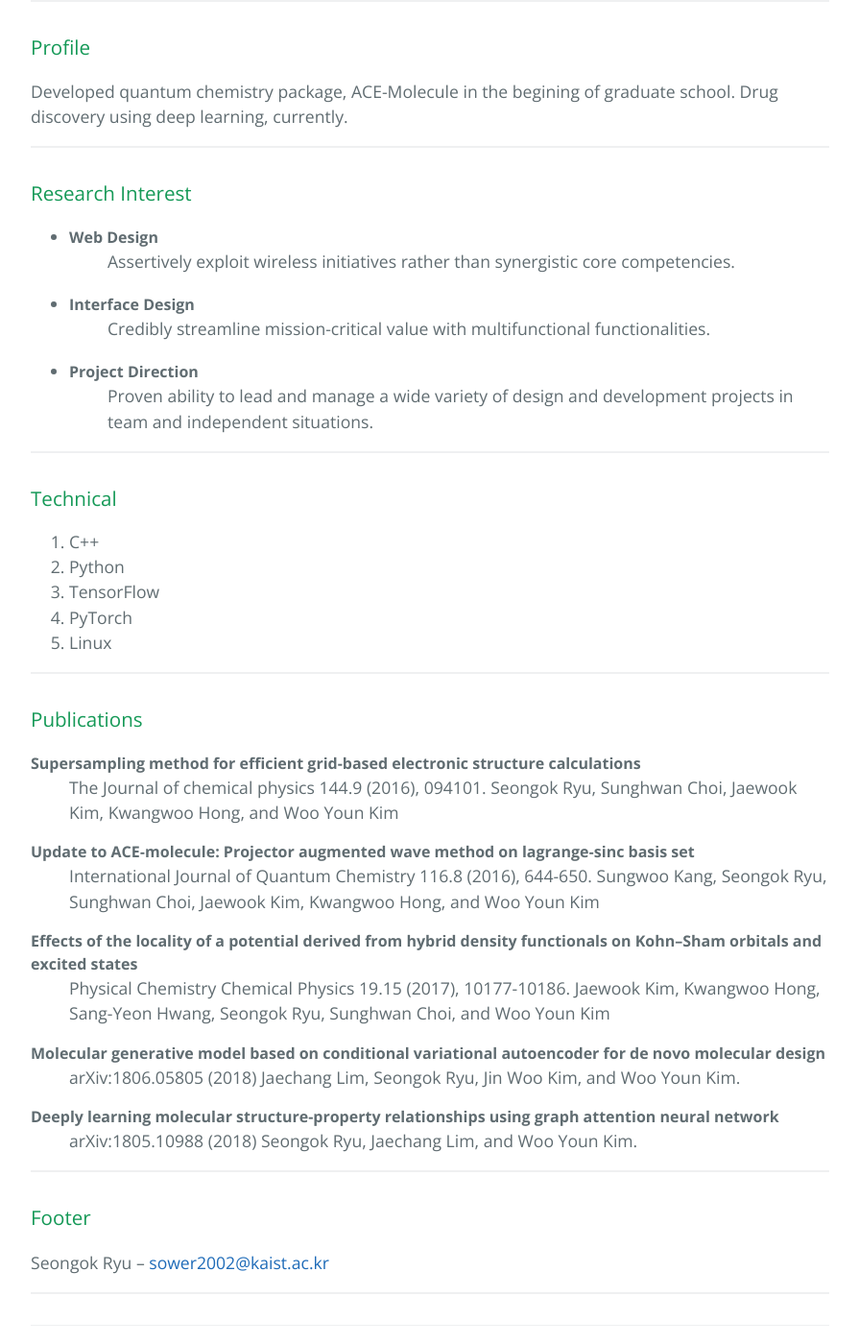
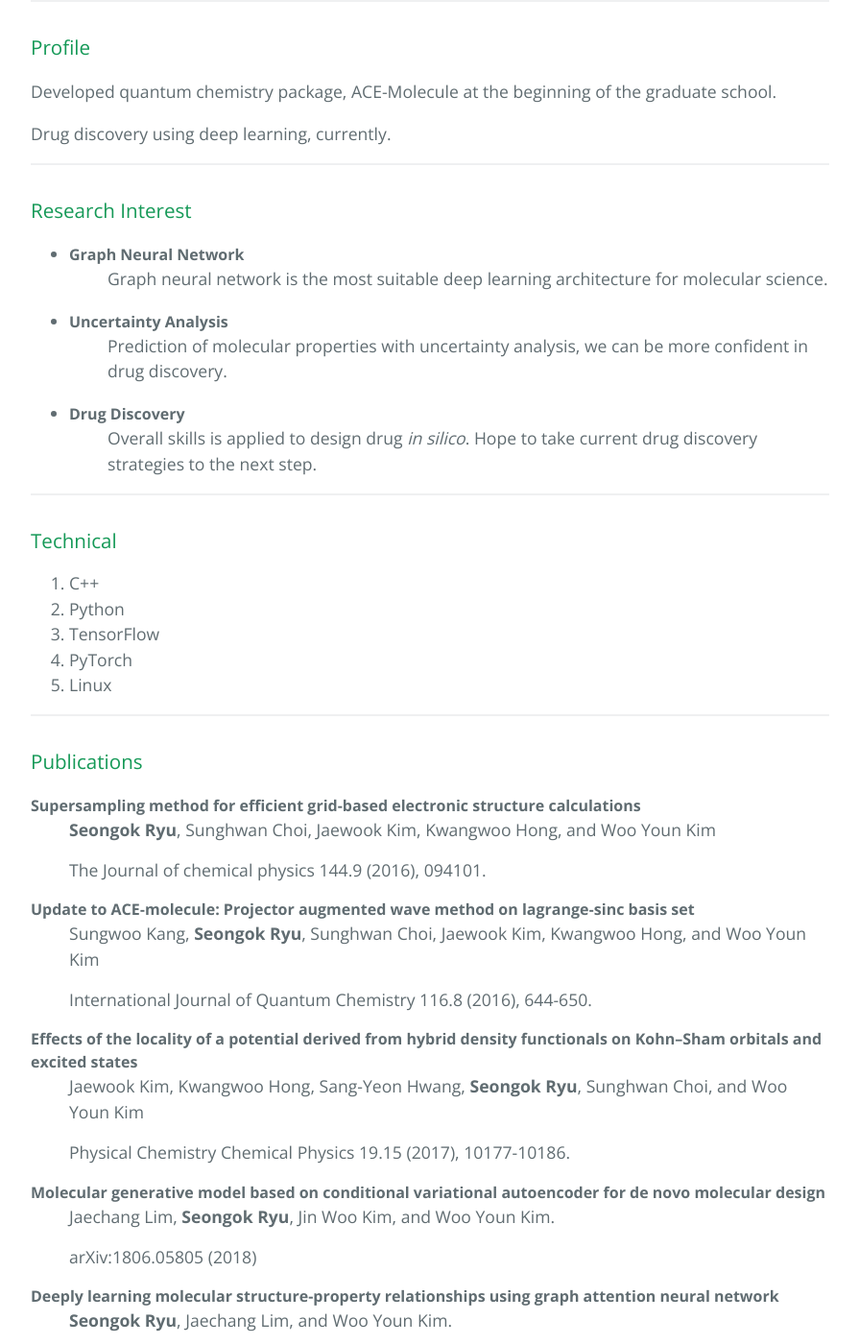
Before and after one commit to SeongokRyu/seongokryu.github.io, a Jekyll site: the page built from SeongokRyu.md, in a window 1280 px wide and 1400 px high, scrolled down 607 px. Shown: the whole window at 96% size, without its empty margins (192-1087 px from the left). Built offline with Jekyll 4.4.1, drawn with Linux system fonts in a browser that asks for light colours; some of the changed text lies outside the part shown.

Commit message:
Update SeongokRyu.md

```diff
--- a/SeongokRyu.md
+++ b/SeongokRyu.md
@@ -13,21 +13,22 @@ permalink: /about.html
 
 ### Profile {#profile}
 
-Developed quantum chemistry package, ACE-Molecule in the begining of graduate school.
+Developed quantum chemistry package, ACE-Molecule at the beginning of the graduate school.
+
 Drug discovery using deep learning, currently.
 
 ------
 
 ### Research Interest {#research_interest}
 
-* Web Design
-  : Assertively exploit wireless initiatives rather than synergistic core competencies.
+* Graph Neural Network
+  : Graph neural network is the most suitable deep learning architecture for molecular science.
 
-* Interface Design
-  : Credibly streamline mission-critical value with multifunctional functionalities.
+* Uncertainty Analysis
+  : Prediction of molecular properties with uncertainty analysis, we can be more confident in drug discovery.
 
-* Project Direction
-  : Proven ability to lead and manage a wide variety of design and development projects in team and independent situations.
+* Drug Discovery
+  : Overall skills is applied to design drug _in silico_. Hope to take current drug discovery strategies to the next step.
 
 -------
 
@@ -44,29 +45,27 @@ Drug discovery using deep learning, currently.
 ### Publications {#publications}
 
 Supersampling method for efficient grid-based electronic structure calculations
+: __Seongok Ryu__, Sunghwan Choi, Jaewook Kim, Kwangwoo Hong, and Woo Youn Kim
 : The Journal of chemical physics 144.9 (2016), 094101.
- Seongok Ryu, Sunghwan Choi, Jaewook Kim, Kwangwoo Hong, and Woo Youn Kim
+
 
 Update to ACE‐molecule: Projector augmented wave method on lagrange‐sinc basis set
+: Sungwoo Kang, __Seongok Ryu__, Sunghwan Choi, Jaewook Kim, Kwangwoo Hong, and Woo Youn Kim
 : International Journal of Quantum Chemistry 116.8 (2016), 644-650.
- Sungwoo Kang, Seongok Ryu, Sunghwan Choi, Jaewook Kim, Kwangwoo Hong, and Woo Youn Kim
+
 
 Effects of the locality of a potential derived from hybrid density functionals on Kohn–Sham orbitals and excited states
+: Jaewook Kim, Kwangwoo Hong, Sang-Yeon Hwang, __Seongok Ryu__, Sunghwan Choi, and Woo Youn Kim
 : Physical Chemistry Chemical Physics 19.15 (2017), 10177-10186.
- Jaewook Kim, Kwangwoo Hong, Sang-Yeon Hwang, Seongok Ryu, Sunghwan Choi, and Woo Youn Kim
+
 
 Molecular generative model based on conditional variational autoencoder for de novo molecular design
+: Jaechang Lim, __Seongok Ryu__, Jin Woo Kim, and Woo Youn Kim.
 : arXiv:1806.05805 (2018)
- Jaechang Lim, Seongok Ryu, Jin Woo Kim, and Woo Youn Kim.
+
 
 Deeply learning molecular structure-property relationships using graph attention neural network
+: __Seongok Ryu__, Jaechang Lim, and Woo Youn Kim.
 : arXiv:1805.10988 (2018)
- Seongok Ryu, Jaechang Lim, and Woo Youn Kim.
 
 ------
-
-### Footer {#footer}
-
-Seongok Ryu -- [sower2002@kaist.ac.kr](sower2002@kaist.ac.kr)
-
-------
```
Also changed, not shown: other parts of SeongokRyu.md (+1 -1 lines).
